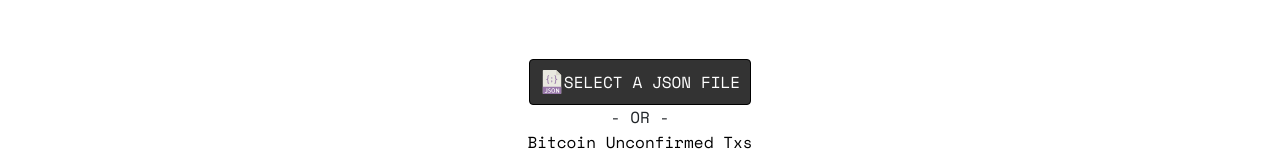
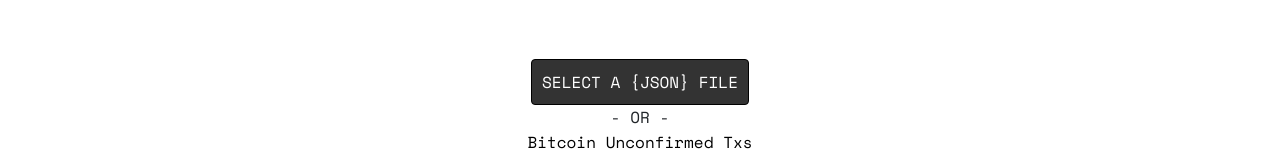
Before and after one commit to adamazad/jsonpath-visualizer, a React (Create React App) app: page / in a window 1280 px wide. Shown: the part 323-483 px from the top of the page. Built offline with nearby package versions, Linux system fonts and the light colour scheme.

Commit message:
Remove SVG from the button

```diff
--- a/src/containers/NewQuery.js
+++ b/src/containers/NewQuery.js
@@ -1,7 +1,6 @@
 import React, { useState } from 'react';
 import UseAnimations from "react-useanimations";
 import AnimationsLoading from 'react-useanimations/lib/loading';
-import { ReactComponent as JSONLogo } from '../assets/svg/json.svg';
 import FileInput from '../components/common/FileInput';
 import Visualizer from './Visualizer';
 import { Center } from '../layouts';
@@ -86,7 +85,7 @@
       <form>
         <div>
           <FileInput className="primary" accept="application/json" onChange={ handleJsonFile }>
-            <JSONLogo width="24px"/> <span>Select a JSON File</span>
+            <span>Select a {`{JSON}`} File</span>
           </FileInput>
         </div>
       </form>
```
